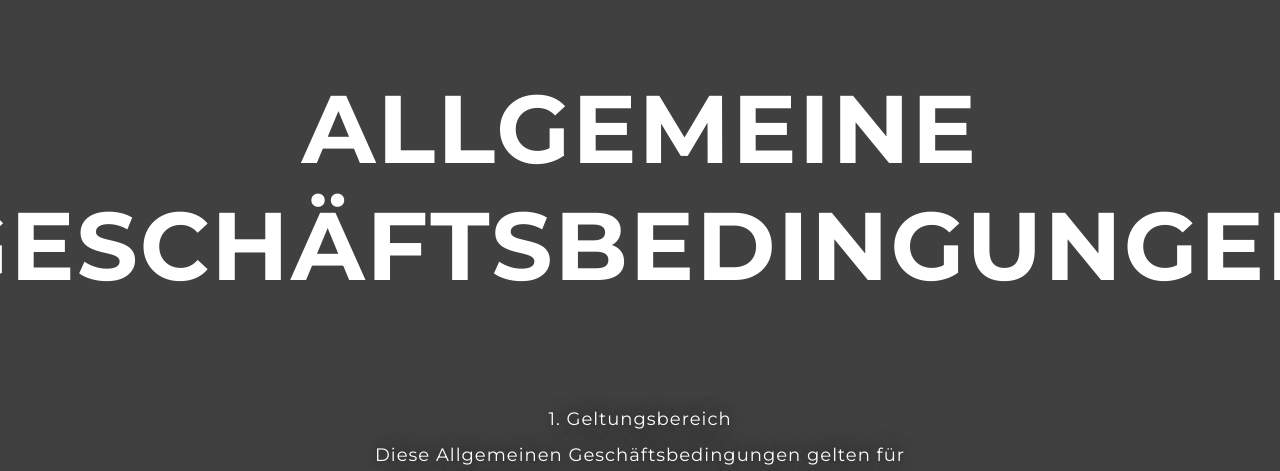
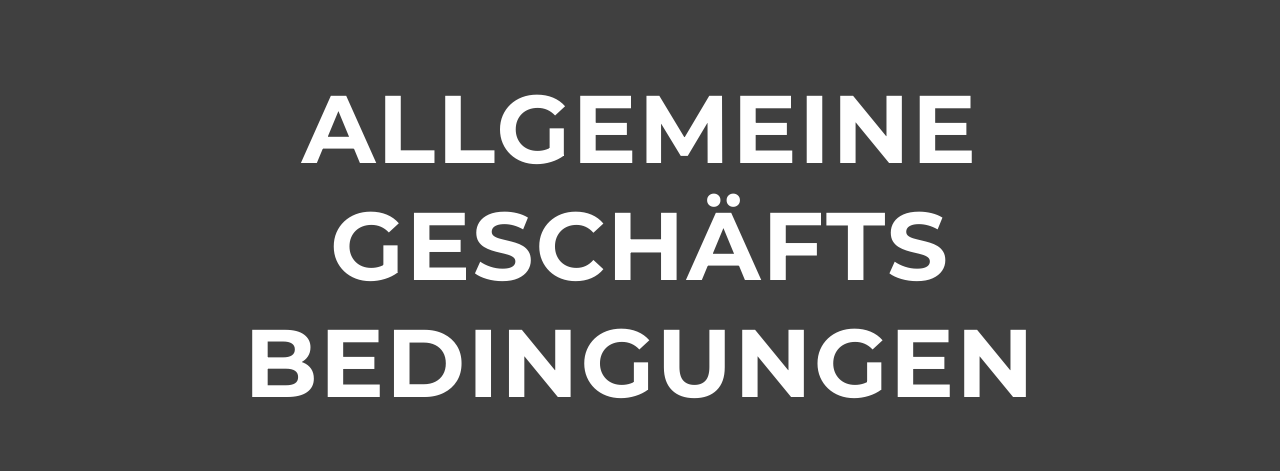
Before and after one commit to DerDawo/DemoDoenerLaden, a plain HTML site: page agb/index.html in a window 1280 px wide. Shown: the part 134-605 px from the top of the page. Drawn offline with Linux system fonts and the light colour scheme; some packages are replaced by stand-ins of ours.

Commit message:
minor usability updates

```diff
--- a/agb/index.html
+++ b/agb/index.html
@@ -17,7 +17,7 @@
         <a href="../#contact_section">Kontakt</a>
     </nav>
     <section id="home_section" style="color: white;">
-        <h2 class="about_us_header" style="text-align: center;">Allgemeine Geschäftsbedingungen</h2>
+        <h2 class="about_us_header" style="text-align: center;">Allgemeine Geschäfts<wbr>bedingungen</h2>
         <div class="contact_content">
             <p>
                 1. Geltungsbereich<br>
```
Also changed, not shown: datenschutz/index.html (+1 -1 lines).
